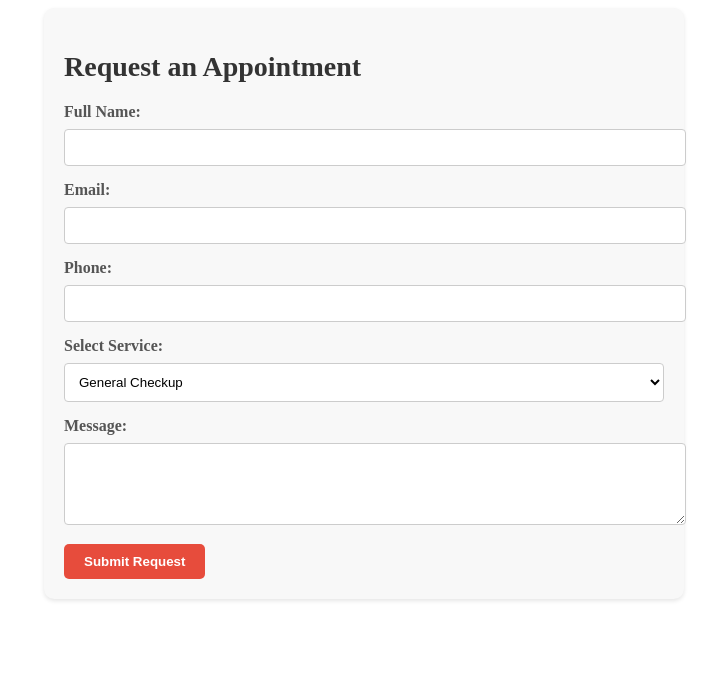
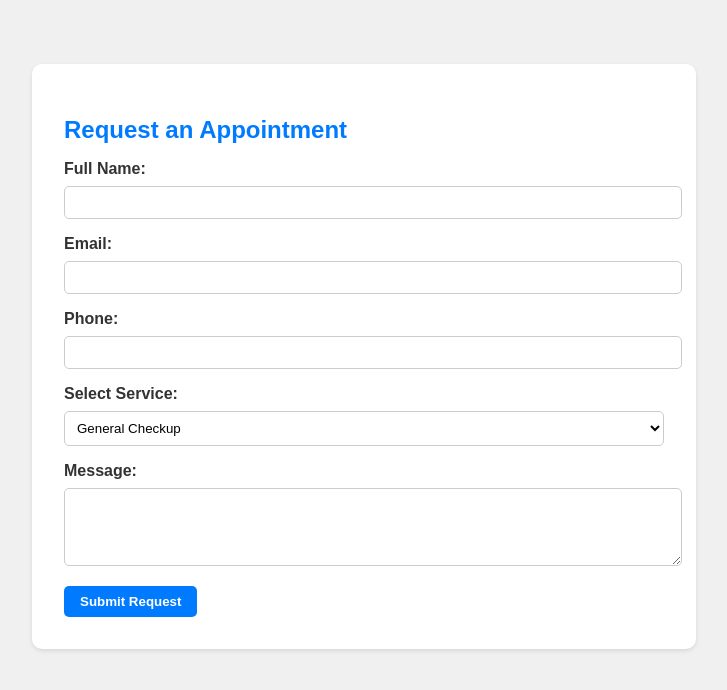
Before and after one commit to Kashish-gitt/iemhacks_Bytes, a website: page appointment_request.html in a window 1280 px wide. Shown: the whole page, without its empty margins (276-1003 px from the left). Drawn offline with Linux system fonts and the light colour scheme.

Commit message:
Update appointment_request.html

```diff
--- a/appointment_request.html
+++ b/appointment_request.html
@@ -8,27 +8,35 @@
     <style>
         /* Reset styles and basic styling here */
 
+        /* Body styling */
+        body {
+            font-family: Arial, sans-serif;
+            background-color: #f0f0f0; /* Updated background color */
+            margin: 0;
+            padding: 0;
+        }
+
         /* Form styling */
         .appointment-form {
             max-width: 600px;
-            margin: 0 auto;
-            padding: 20px;
-            background-color: #f8f8f8;
+            margin: 4rem auto; /* Center the form */
+            padding: 2rem;
+            background-color: #fff; /* Updated background color */
             border-radius: 10px;
             box-shadow: 0 2px 4px rgba(0, 0, 0, 0.1);
         }
 
         .appointment-form h2 {
-            font-size: 28px;
-            margin-bottom: 20px;
-            color: #333;
+            font-size: 1.5rem; /* Updated font size */
+            margin-bottom: 1rem; /* Updated margin */
+            color: #007bff; /* Updated text color */
         }
 
         .appointment-form label {
             display: block;
             font-weight: bold;
-            margin-bottom: 8px;
-            color: #555;
+            margin-bottom: 0.5rem; /* Updated margin */
+            color: #333; /* Updated text color */
         }
 
         .appointment-form input[type="text"],
@@ -36,10 +44,10 @@
         .appointment-form select,
         .appointment-form textarea {
             width: 100%;
-            padding: 10px;
-            margin-bottom: 15px;
+            padding: 0.5rem; /* Updated padding */
+            margin-bottom: 1rem; /* Updated margin */
             border: 1px solid #ccc;
-            border-radius: 4px;
+            border-radius: 5px; /* Updated border radius */
             background-color: #fff;
             transition: border-color 0.3s;
         }
@@ -48,13 +56,13 @@
         .appointment-form input[type="email"]:focus,
         .appointment-form select:focus,
         .appointment-form textarea:focus {
-            border-color: #e74c3c;
+            border-color: #007bff; /* Updated focus color */
         }
 
         .appointment-form button {
-            background-color: #e74c3c;
+            background-color: #007bff;
             color: white;
-            padding: 10px 20px;
+            padding: 0.5rem 1rem; /* Updated padding */
             border: none;
             border-radius: 5px;
             font-weight: bold;
@@ -63,7 +71,7 @@
         }
 
         .appointment-form button:hover {
-            background-color: #c0392b;
+            background-color: #0056b3; /* Updated hover color */
         }
     </style>
 </head>
```
